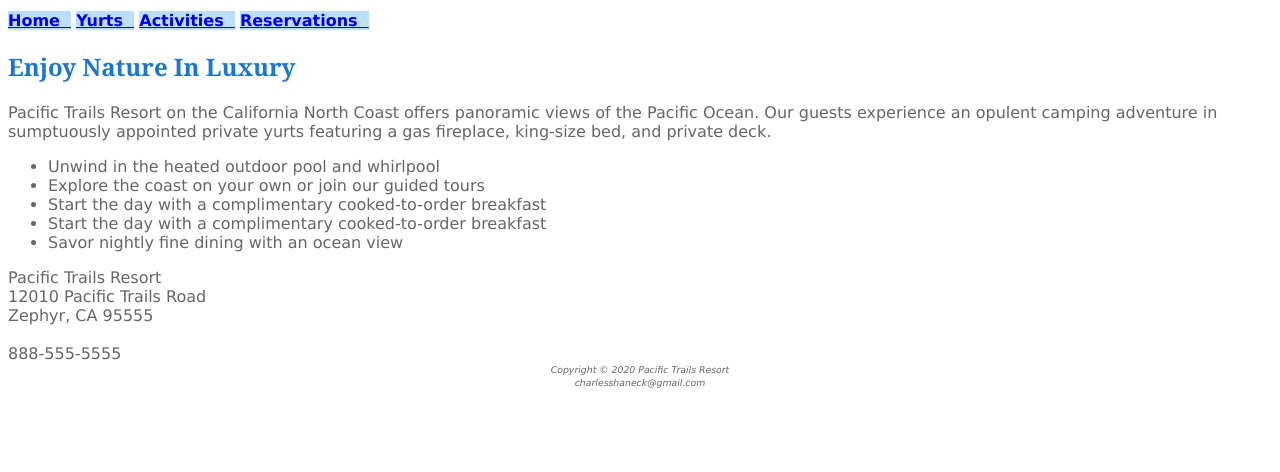
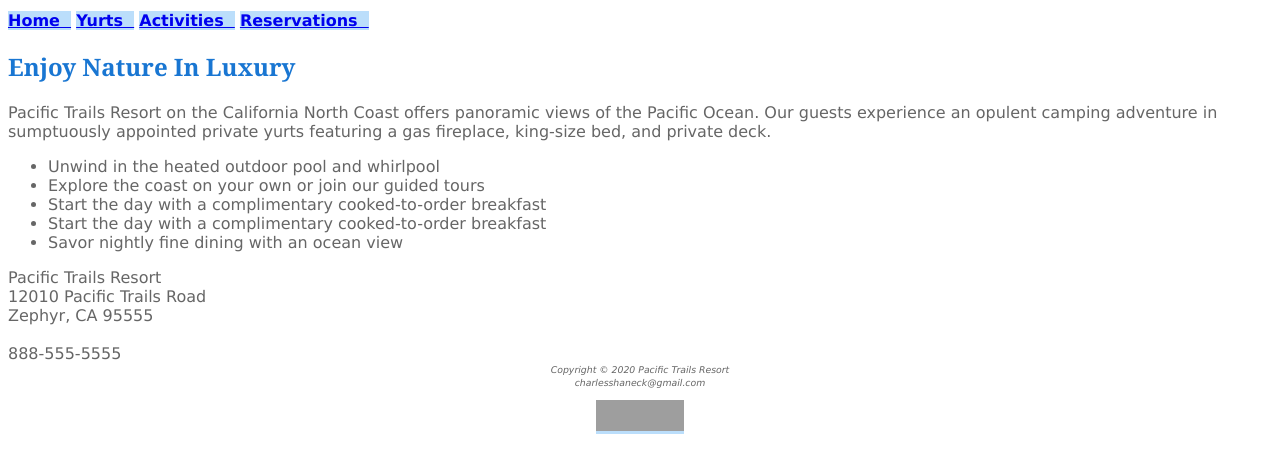
Before and after one commit to shamrockdvpr/pacific_trails, a plain HTML site: page index.html in a window 1280 px wide. Shown: the part 96-568 px from the top of the page. Drawn offline with Linux system fonts and the light colour scheme; grey boxes are pictures that could not be loaded.

Commit message:
added html checked

```diff
--- a/index.html
+++ b/index.html
@@ -34,7 +34,14 @@
         Pacific Trails Resort <br>12010 Pacific Trails Road<br>Zephyr, CA 95555<br><br>888-555-5555
     </div>
 
-    <footer><small><i>Copyright © 2020 Pacific Trails Resort <br> charlesshaneck@gmail.com</i></small></footer>
+    <footer><small><i>Copyright © 2020 Pacific Trails Resort <br> charlesshaneck@gmail.com</i></small><p>
+        <a href="https://jigsaw.w3.org/css-validator/check/referer">
+            <img style="border:0;width:88px;height:31px"
+                src="https://jigsaw.w3.org/css-validator/images/vcss"
+                alt="Valid CSS!" />
+        </a>
+    </p>
+    </footer>
 </body>
 
 </html>
```
Also changed, not shown: activities.html (+8 -2 lines), reservations.html (+8 -2 lines), yurts.html (+8 -2 lines).
